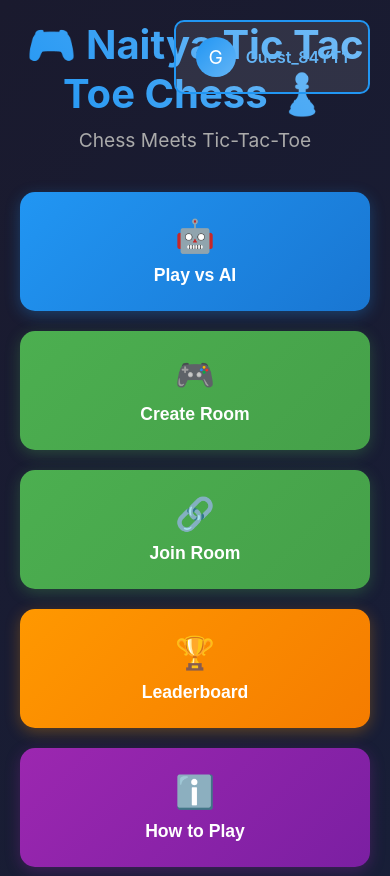
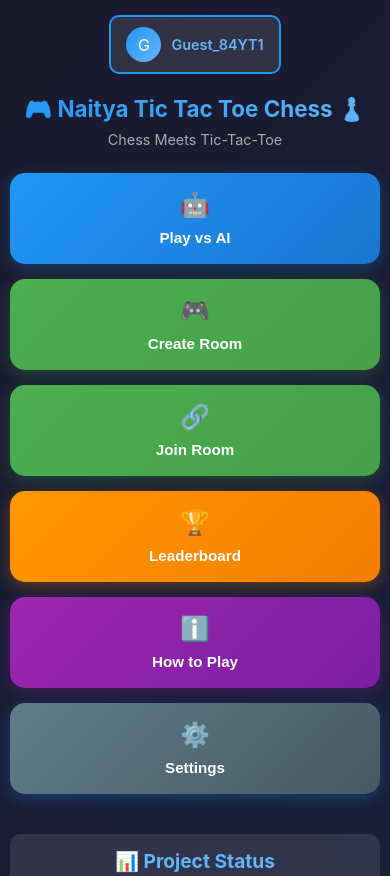
Before and after one commit to Naitya07/naitya-tic-tac-toe-chess, a website: page web-demo/index.html in a window 390 px wide. Shown: the top 876 px of the page. Drawn offline with Linux system fonts and the light colour scheme.

Commit message:
Fix mobile homepage layout and iOS piece colors
1. Added responsive CSS to homepage (index.html)
   - Fixed title and user profile overlap on mobile
   - Proper font sizing for small screens
   - User profile repositions below title on very small screens

2. Enhanced iOS Safari piece color support
   - Added -webkit-text-stroke for stronger color enforcement
   - Added print-color-adjust for iOS rendering
   - Added paint-order to ensure stroke renders correctly
   - Applied fixes to both normal and flipped board states

🤖 Generated with [Claude Code](https://claude.com/claude-code)

Co-Authored-By: Claude <noreply@anthropic.com>

```diff
--- a/web-demo/index.html
+++ b/web-demo/index.html
@@ -339,6 +339,92 @@
             margin: 20px 0;
             border: 2px solid #FF9800;
             color: #FFB74D;
+        }
+
+        /* Mobile responsive styles */
+        @media (max-width: 768px) {
+            body {
+                padding: 15px 10px;
+            }
+
+            h1 {
+                font-size: 1.8rem;
+                margin-bottom: 8px;
+            }
+
+            .subtitle {
+                font-size: 1rem;
+                margin-bottom: 25px;
+            }
+
+            .user-profile {
+                top: 10px;
+                right: 10px;
+                padding: 10px 15px;
+                font-size: 0.9rem;
+            }
+
+            .user-profile .avatar {
+                width: 35px;
+                height: 35px;
+                font-size: 1rem;
+            }
+
+            .menu {
+                grid-template-columns: 1fr;
+                gap: 15px;
+                margin: 25px 0;
+            }
+
+            .menu-button {
+                padding: 20px;
+                font-size: 1rem;
+            }
+
+            .icon {
+                font-size: 1.5rem;
+            }
+
+            .status {
+                padding: 15px;
+            }
+
+            .status h2 {
+                font-size: 1.2rem;
+            }
+
+            .modal-content {
+                padding: 25px;
+                max-width: 90%;
+            }
+        }
+
+        @media (max-width: 480px) {
+            h1 {
+                font-size: 1.4rem;
+                line-height: 1.3;
+            }
+
+            .subtitle {
+                font-size: 0.9rem;
+            }
+
+            .menu-button {
+                padding: 18px;
+                font-size: 0.95rem;
+            }
+
+            .user-profile {
+                position: relative;
+                top: auto;
+                right: auto;
+                margin: 0 auto 20px;
+                max-width: max-content;
+            }
+
+            .status-grid {
+                grid-template-columns: 1fr;
+            }
         }
     </style>
 </head>
```
Also changed, not shown: web-demo/game.html (+12 -0 lines).
